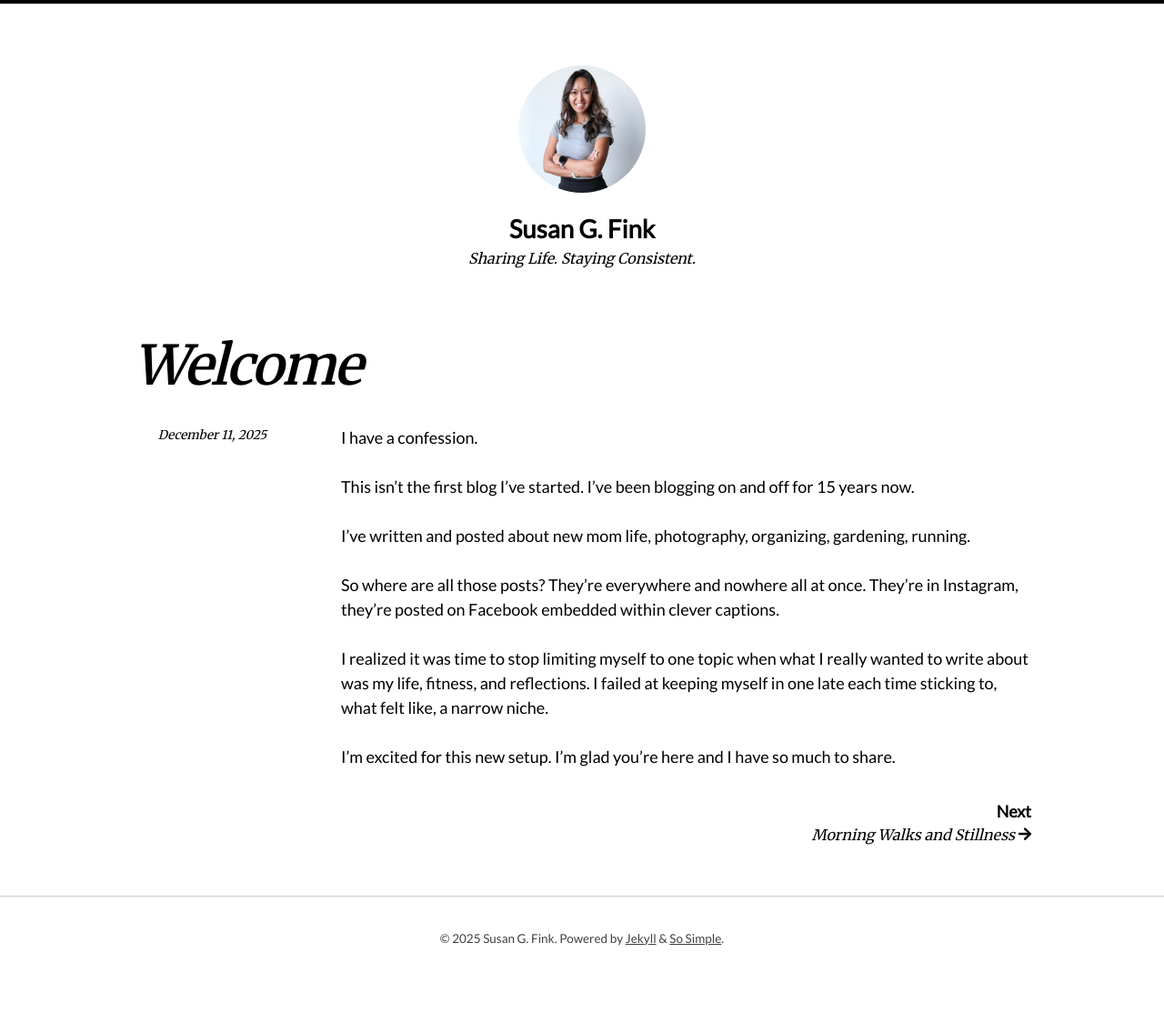
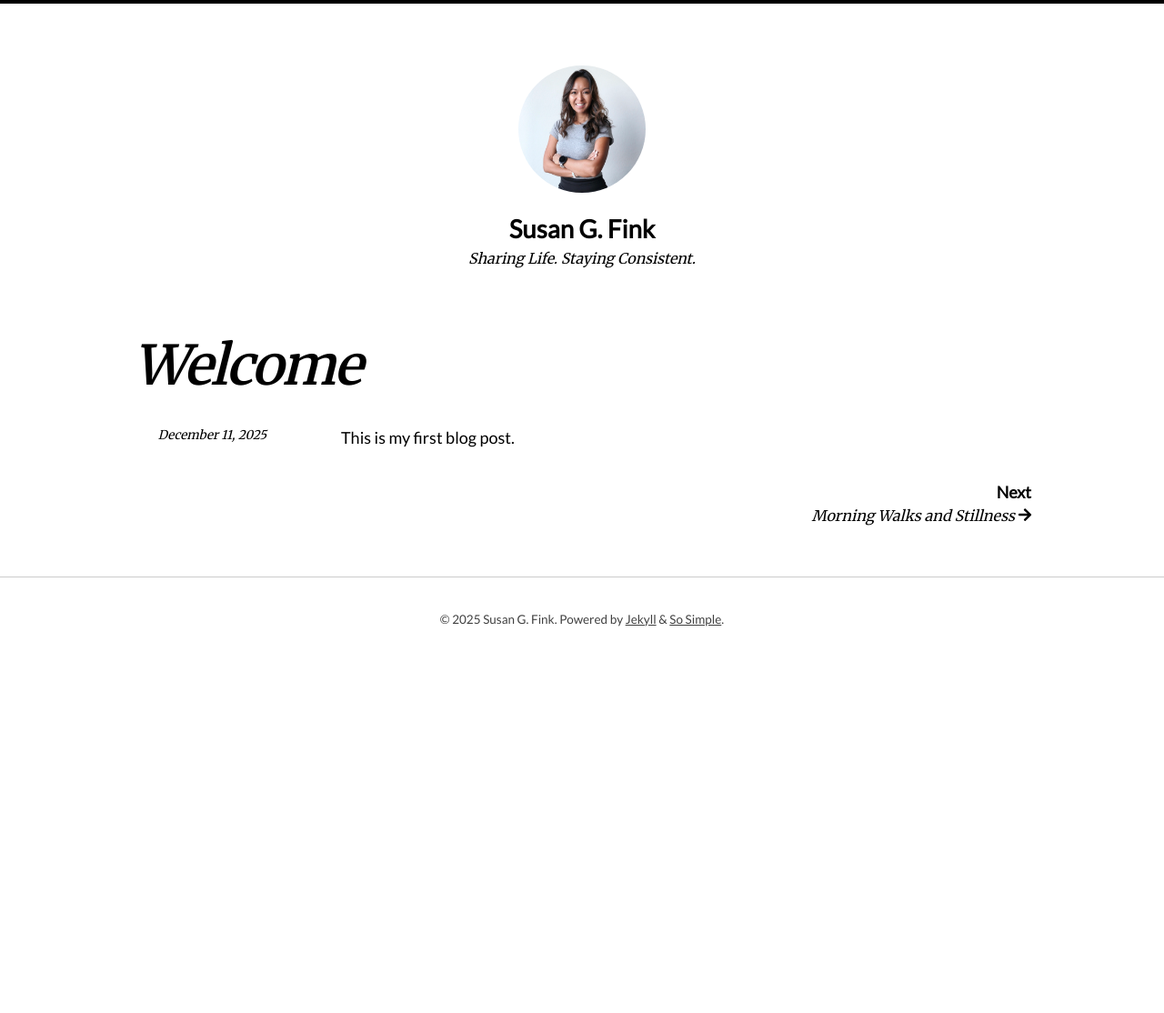
Before and after one commit to susangfink/site, a Jekyll site: the page built from _posts/2025-12-11-welcome.md, in a window 1280 px wide. Shown: the whole page at 91% size. Built offline with Jekyll 4.4.1, drawn with Linux system fonts in a browser that asks for light colours; nearby versions of some CDN libraries; our own code applies the rules of GitHub Pages for plain Markdown files; after the commit the page ends 900 px from its top, so only the background shows below that.

Commit message:
Update 2025-12-11-welcome.md

```diff
--- a/_posts/2025-12-11-welcome.md
+++ b/_posts/2025-12-11-welcome.md
@@ -2,14 +2,4 @@
 title: Welcome
 ---
 
-I have a confession.
-
-This isn’t the first blog I’ve started. I’ve been blogging on and off for 15 years now.
-
-I’ve written and posted about new mom life, photography, organizing, gardening, running.
-
-So where are all those posts? They’re everywhere and nowhere all at once. They’re in Instagram, they’re posted on Facebook embedded within clever captions.
-
-I realized it was time to stop limiting myself to one topic when what I really wanted to write about was my life, fitness, and reflections. I failed at keeping myself in one late each time sticking to, what felt like, a narrow niche.
-
-I’m excited for this new setup. I’m glad you’re here and I have so much to share.
+This is my first blog post.
```
